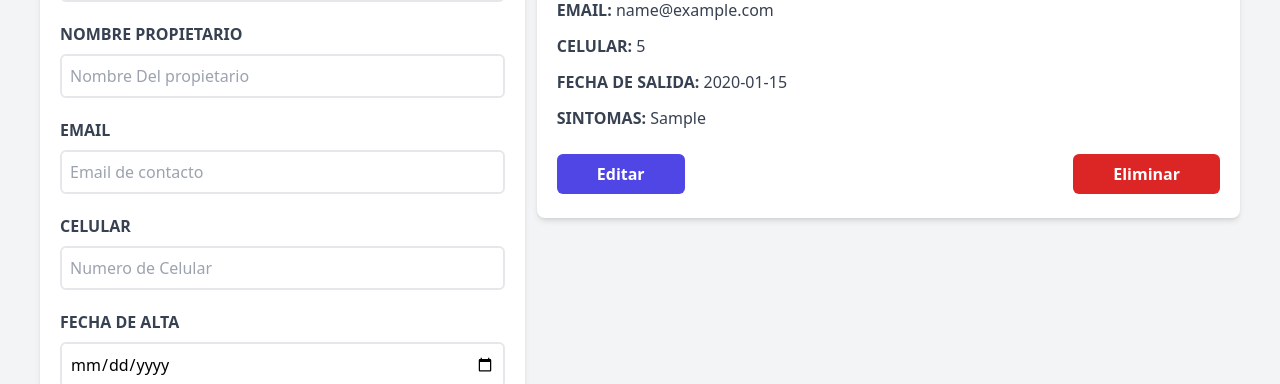
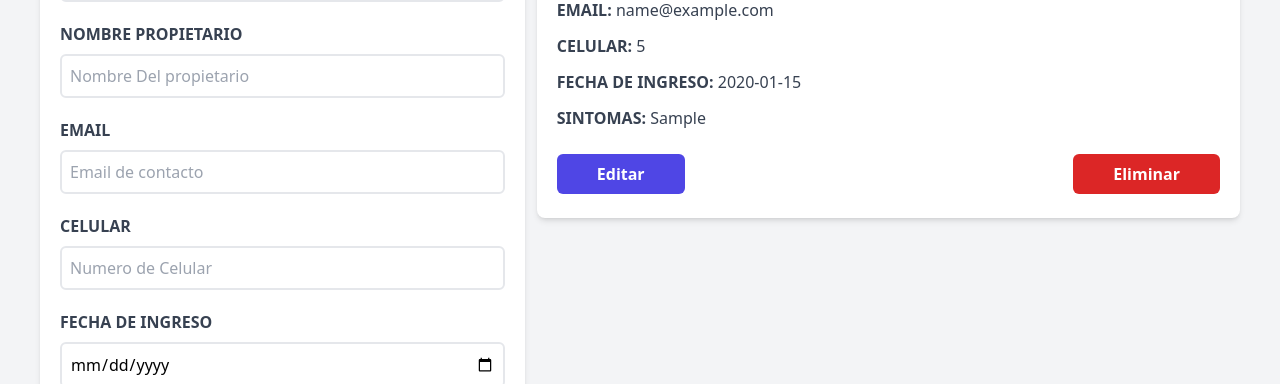
Before and after one commit to Perez2409/Administrador_Pacientes, a React (Vite) app: page / in a window 1280 px wide. Both pictures are taken after typing "Sample", "Sample", "name@example.com", "5", "2020-01-15", "Sample" into the empty fields and a click on the input "Agregar Paciente". Shown: the part 346-730 px from the top of the page. Built offline with nearby package versions, Linux system fonts and the light colour scheme.

Commit message:
Finalizacion del proyecto con localStorage

```diff
--- a/src/App.jsx
+++ b/src/App.jsx
@@ -1,18 +1,30 @@
-import { useState } from "react"
+import { useState, useEffect } from "react"
 import Formulario from "./components/Formulario"
 import Header from "./components/Header"
 import ListadoPacientes from "./components/ListadoPacientes"
 
 function App() {
 
-  const [pacientes, setPacientes] = useState([]);
+  const datosLS = JSON.parse(localStorage.getItem("pacientes")) ?? [];
+  const [pacientes, setPacientes] = useState(datosLS);
   const [paciente, setPaciente] = useState({});
+
+  // useEffect(() =>{
+  //   const obtenerLS = () => {
+  //     const pacientesLS = JSON.parse(localStorage.getItem("pacientes")) ?? [];
+  //     setPacientes(pacientesLS)
+  //   }
+  //   obtenerLS();
+  // },[])
+
+  useEffect(() =>{
+    localStorage.setItem("pacientes", JSON.stringify( pacientes ));
+  },[pacientes])
 
   const eliminarPaciente = (id) =>{
         const pacientesActualizados = pacientes.filter( paciente => paciente.id !== id)
         setPacientes(pacientesActualizados)
   }
-
 
   return (
     <div className="container mx-auto mt-20">
--- a/src/components/Formulario.jsx
+++ b/src/components/Formulario.jsx
@@ -146,9 +146,9 @@ const Formulario = ({ pacientes, setPacientes, paciente, setPaciente }) => {
                 </div>
 
                 <div className="mb-5">
-                    <label  className="block text-gray-700 font-bold uppercase" htmlFor="alta" >Fecha de Alta</label>
+                    <label  className="block text-gray-700 font-bold uppercase" htmlFor="ingreso" >Fecha de Ingreso</label>
                     <input
-                        id="alta"
+                        id="ingreso"
                         type="date"
                         className="border-2 w-full p-2 mt-2 placeholder-grey-400 rounded-md"
                         value={fecha}
--- a/src/components/Paciente.jsx
+++ b/src/components/Paciente.jsx
@@ -29,7 +29,7 @@
                             <span className="font-normal normal-case">{celular}</span>
                     </p>
 
-                    <p className="font-bold mb-3 text-gray-700 uppercase">Fecha De Salida: {''}
+                    <p className="font-bold mb-3 text-gray-700 uppercase">Fecha De Ingreso: {''}
                             <span className="font-normal normal-case">{fecha}</span>
                     </p>
 
--- a/src/main.jsx
+++ b/src/main.jsx
@@ -7,5 +7,5 @@ ReactDOM.createRoot(document.getElementById('root')).render(
   <React.StrictMode>
     <App />
   </React.StrictMode>,
-  document.getElementById('root')
+  // document.getElementById('root')
 )
```
